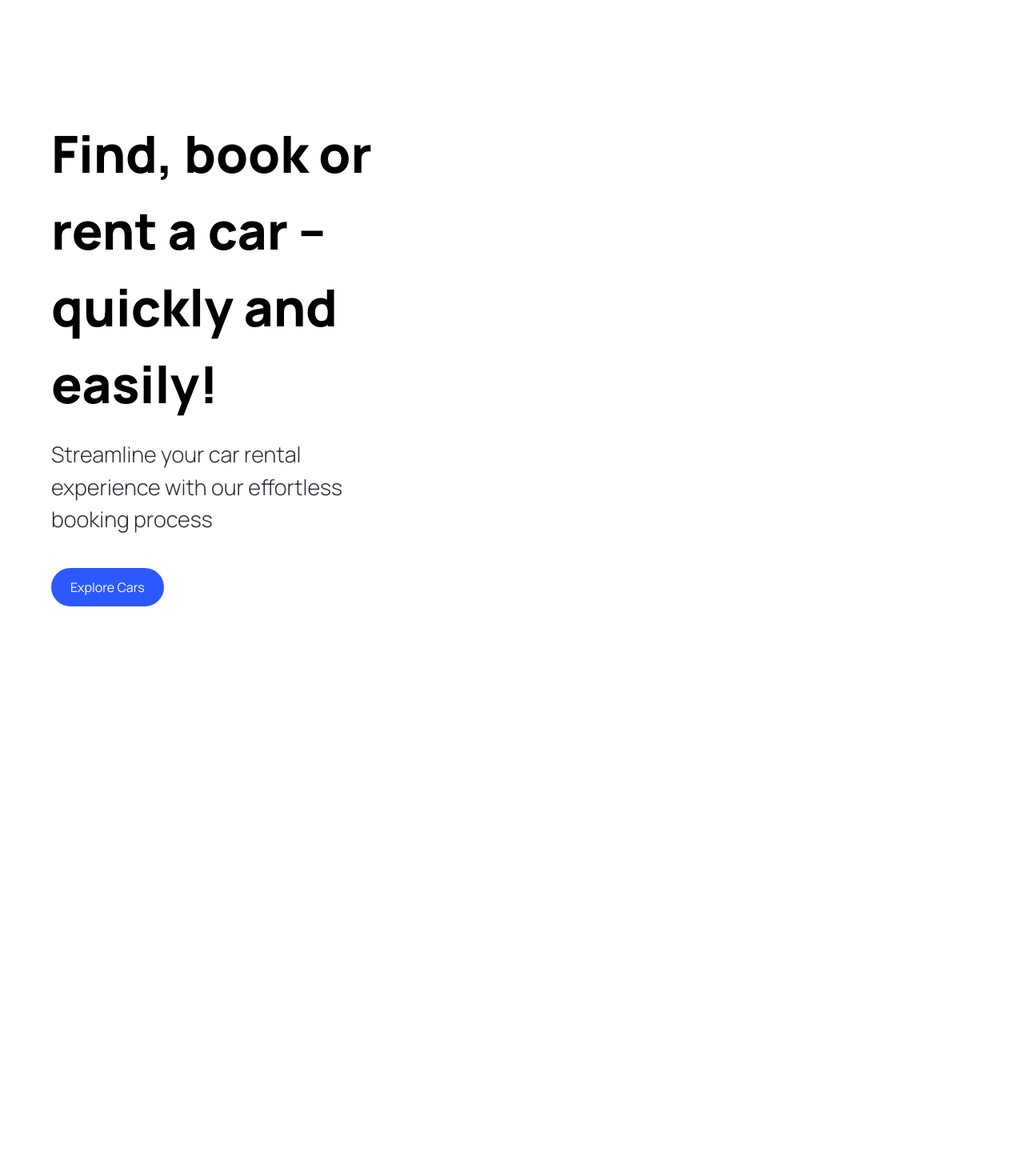
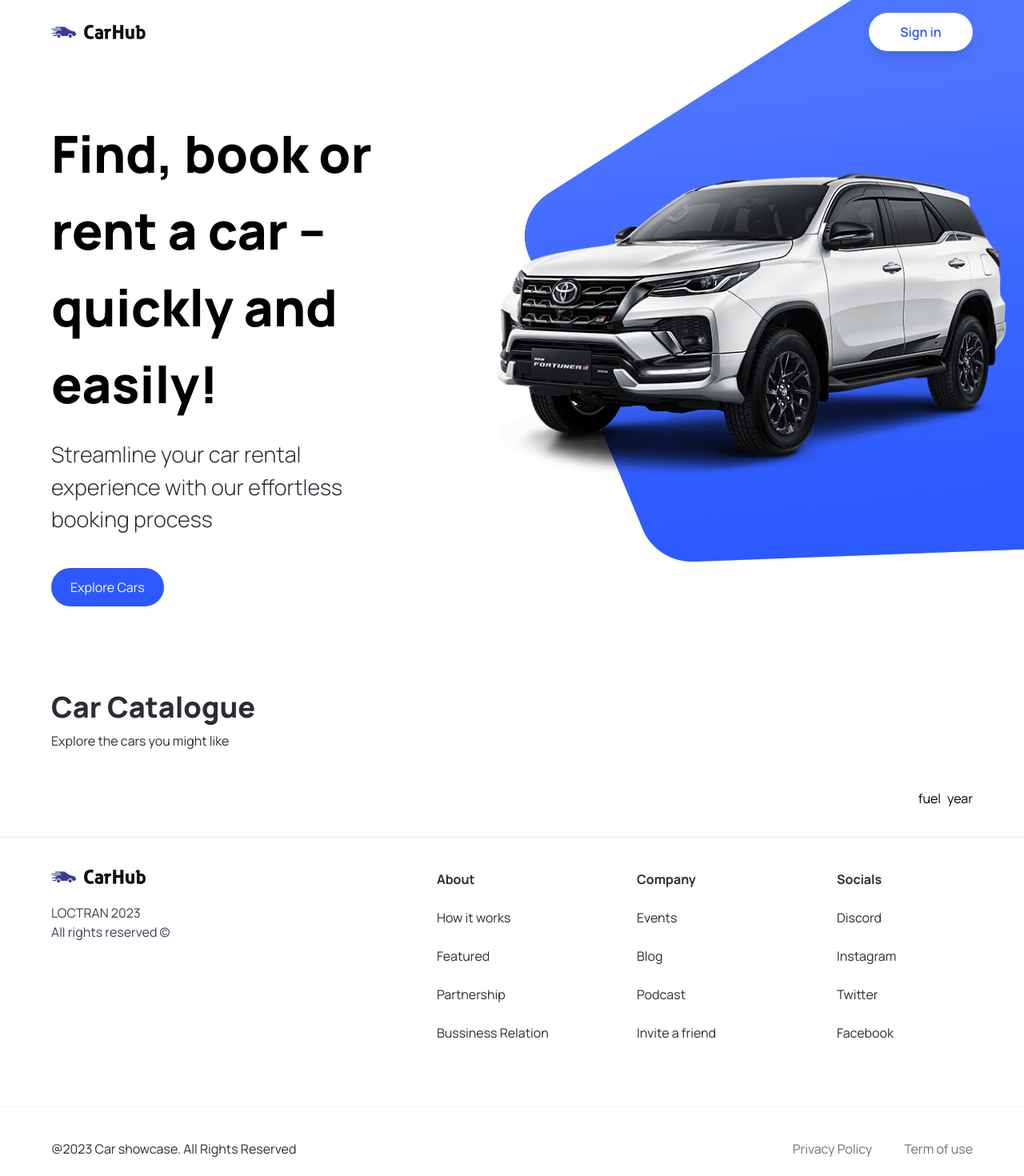
Before and after one commit to loctran04/nextjs-car-showcase, a Next.js app: page / in a window 1280 px wide. Shown: the top 1470 px of the page at 80% size. Before the commit the page ends 800 px from the top, so only its background shows below. Built offline with nearby package versions, Linux system fonts and the light colour scheme.

Commit message:
feat: navbar and footer

```diff
--- a/app/layout.tsx
+++ b/app/layout.tsx
@@ -1,22 +1,25 @@
-import type { Metadata } from 'next'
-import { Inter } from 'next/font/google'
-import './globals.css'
-
-const inter = Inter({ subsets: ['latin'] })
+import type { Metadata } from "next";
+import "./globals.css";
+import Navbar from "@/components/Navbar";
+import Footer from "@/components/Footer";
 
 export const metadata: Metadata = {
-  title: 'Create Next App',
-  description: 'Generated by create next app',
-}
+    title: "Car showcase",
+    description: "Discover the best cars in the world",
+};
 
 export default function RootLayout({
-  children,
+    children,
 }: {
-  children: React.ReactNode
+    children: React.ReactNode;
 }) {
-  return (
-    <html lang="en">
-      <body className={inter.className}>{children}</body>
-    </html>
-  )
+    return (
+        <html lang="en">
+            <body className="relative">
+                <Navbar />
+                {children}
+                <Footer />
+            </body>
+        </html>
+    );
 }
--- a/app/page.tsx
+++ b/app/page.tsx
@@ -1,9 +1,24 @@
-import Image from 'next/image'
-import Hero from '@/components/Hero'
+import Image from "next/image";
+import Hero from "@/components/Hero";
+import SearchBar from "@/components/SearchBar";
+import CustomFilter from "@/components/CustomFilter";
 export default function Home() {
-  return (
-    <main className="overflow-hidden">
-      <Hero></Hero>
-    </main>
-  )
+    return (
+        <main className="overflow-hidden">
+            <Hero />
+            <div className="mt-12 padding-x padding-y max-width" id="discover">
+                <div className="home__text-container">
+                    <h1 className="text-4xl font-extrabold">Car Catalogue</h1>
+                    <p>Explore the cars you might like</p>
+                </div>
+                <div className="home__filters">
+                    <SearchBar />
+                    <div className="home__filter-container">
+                        <CustomFilter title="fuel"/>
+                        <CustomFilter title="year"/>
+                    </div>
+                </div>
+            </div>
+        </main>
+    );
 }
--- a/components/CustomButton.tsx
+++ b/components/CustomButton.tsx
@@ -5,12 +5,13 @@
 const CustomButton = ({
     title,
     containerStyles,
+    btnType,
     handleClick,
 }: CustomButtonProps) => {
     return (
         <button
             disabled={false}
-            type={"button"}
+            type={btnType || 'button'}
             className={`custom-btn ${containerStyles || ""}`}
             onClick={handleClick}
         >
--- /dev/null
+++ b/components/CustomFilter.tsx
@@ -0,0 +1,6 @@
+import { CustomFilterProps } from "@/types";
+
+const CustomFilter = ({ title }: CustomFilterProps) => {
+    return <div>{title}</div>;
+};
+export default CustomFilter;
--- /dev/null
+++ b/components/Footer.tsx
@@ -0,0 +1,49 @@
+import { footerLinks } from "@/constants";
+import Image from "next/image";
+import Link from "next/link";
+
+const Footer = () => {
+    return (
+        <footer className="flex flex-col text-black-100 mt-5 border-t border-grey-100">
+            <div className="flex max-md:flex-col flex-wrap justify-between gap-5 sm:px-16 px-6 py-10">
+                <div className="flex flex-col justify-start items-start gap-6">
+                    <Image src="/logo.svg" alt="Logo" width={118} height={18} />
+                    <p className="text-base text-gray-700">
+                        LOCTRAN 2023 <br />
+                        All rights reserved &copy;
+                    </p>
+                </div>
+
+                <div className="footer__links">
+                    {footerLinks.map((link) => (
+                        <div key={link.title} className="footer__link">
+                            <h3 className="font-bold">{link.title}</h3>
+                            {link.links.map((subItem) => (
+                                <Link
+                                    key={subItem.title}
+                                    href={subItem.url}
+                                    className="text-grey-500"
+                                >
+                                    {subItem.title}
+                                </Link>
+                            ))}
+                        </div>
+                    ))}
+                </div>
+            </div>
+            <div className="flex justify-between items-center flex-wrap mt-10 border-t border-gray-100 sm:px-16 px-6 py-10">
+                <p>@2023 Car showcase. All Rights Reserved</p>
+                <div className="footer__copyrights-link">
+                    <Link href="/" className="text-gray-500">
+                        Privacy Policy
+                    </Link>
+                    <Link href="/" className="text-gray-500">
+                        Term of use
+                    </Link>
+                </div>
+            </div>
+        </footer>
+    );
+};
+
+export default Footer;
--- a/components/Hero.tsx
+++ b/components/Hero.tsx
@@ -24,7 +24,14 @@
             </div>
             <div className="hero__image-container">
                 <div className="hero__image">
+                    <Image
+                        src="/hero.png"
+                        alt="hero"
+                        fill
+                        className="object-contain"
+                    />
                 </div>
+                <div className="hero__image-overlay"></div>
             </div>
         </div>
     );
--- /dev/null
+++ b/components/Navbar.tsx
@@ -0,0 +1,27 @@
+import Link from "next/link";
+import Image from "next/image";
+import CustomButton from "./CustomButton";
+const Navbar = () => {
+    return (
+        <header className="w-full absolute z-10">
+            <nav className="max-w-[1440px] mx-auto flex justify-between items-center sm:px-16 px-6 py-4">
+                <Link href="/" className="flex justify-center items-center">
+                    <Image
+                        src="/logo.svg"
+                        alt="logo"
+                        width='118'
+                        height='18'
+                        className="object-contain"
+                    />
+                </Link>
+                <CustomButton
+                    title="Sign in"
+                    btnType="button"
+                    containerStyles="text-primary-blue font-semibold rounded-full bg-white min-w-[130px] shadow-lg"
+                />
+            </nav>
+        </header>
+    );
+};
+
+export default Navbar;
--- /dev/null
+++ b/components/SearchBar.tsx
@@ -0,0 +1,18 @@
+"use client";
+
+import { useState } from "react";
+import SearchManufacturer from "./SearchManufacturer";
+
+const SearchBar = () => {
+    const [manufacturer, setManufacturer] = useState("");
+
+    const handleSearch = () => {};
+    return (
+        <form onSubmit={handleSearch} className="searchbar">
+            <div className="searchbar__item">
+                <SearchManufacturer />
+            </div>
+        </form>
+    );
+};
+export default SearchBar;
--- /dev/null
+++ b/components/SearchManufacturer.tsx
@@ -0,0 +1,6 @@
+import { useState } from "react";
+
+const SearchManufacturer = () => {
+    return <div></div>;
+};
+export default SearchManufacturer;
--- /dev/null
+++ b/constants/index.ts
@@ -0,0 +1,101 @@
+export const manufacturers = [
+  "Acura",
+  "Alfa Romeo",
+  "Aston Martin",
+  "Audi",
+  "Bentley",
+  "BMW",
+  "Buick",
+  "Cadillac",
+  "Chevrolet",
+  "Chrysler",
+  "Citroen",
+  "Dodge",
+  "Ferrari",
+  "Fiat",
+  "Ford",
+  "GMC",
+  "Honda",
+  "Hyundai",
+  "Infiniti",
+  "Jaguar",
+  "Jeep",
+  "Kia",
+  "Lamborghini",
+  "Land Rover",
+  "Lexus",
+  "Lincoln",
+  "Maserati",
+  "Mazda",
+  "McLaren",
+  "Mercedes-Benz",
+  "MINI",
+  "Mitsubishi",
+  "Nissan",
+  "Porsche",
+  "Ram",
+  "Rolls-Royce",
+  "Subaru",
+  "Tesla",
+  "Toyota",
+  "Volkswagen",
+  "Volvo",
+];
+
+export const yearsOfProduction = [
+  { title: "Year", value: "" },
+  { title: "2015", value: "2015" },
+  { title: "2016", value: "2016" },
+  { title: "2017", value: "2017" },
+  { title: "2018", value: "2018" },
+  { title: "2019", value: "2019" },
+  { title: "2020", value: "2020" },
+  { title: "2021", value: "2021" },
+  { title: "2022", value: "2022" },
+  { title: "2023", value: "2023" },
+];
+
+export const fuels = [
+  {
+    title: "Fuel",
+    value: "",
+  },
+  {
+    title: "Gas",
+    value: "Gas",
+  },
+  {
+    title: "Electricity",
+    value: "Electricity",
+  },
+];
+
+export const footerLinks = [
+  {
+    title: "About",
+    links: [
+      { title: "How it works", url: "/" },
+      { title: "Featured", url: "/" },
+      { title: "Partnership", url: "/" },
+      { title: "Bussiness Relation", url: "/" },
+    ],
+  },
+  {
+    title: "Company",
+    links: [
+      { title: "Events", url: "/" },
+      { title: "Blog", url: "/" },
+      { title: "Podcast", url: "/" },
+      { title: "Invite a friend", url: "/" },
+    ],
+  },
+  {
+    title: "Socials",
+    links: [
+      { title: "Discord", url: "/" },
+      { title: "Instagram", url: "/" },
+      { title: "Twitter", url: "/" },
+      { title: "Facebook", url: "/" },
+    ],
+  },
+];
--- a/types/index.ts
+++ b/types/index.ts
@@ -3,5 +3,9 @@
 export interface CustomButtonProps {
     title: string;
     containerStyles?: string;
+    btnType?: "button" | "submit";
     handleClick?: MouseEventHandler<HTMLButtonElement>;
 }
+export interface CustomFilterProps {
+    title: string;
+}
```
